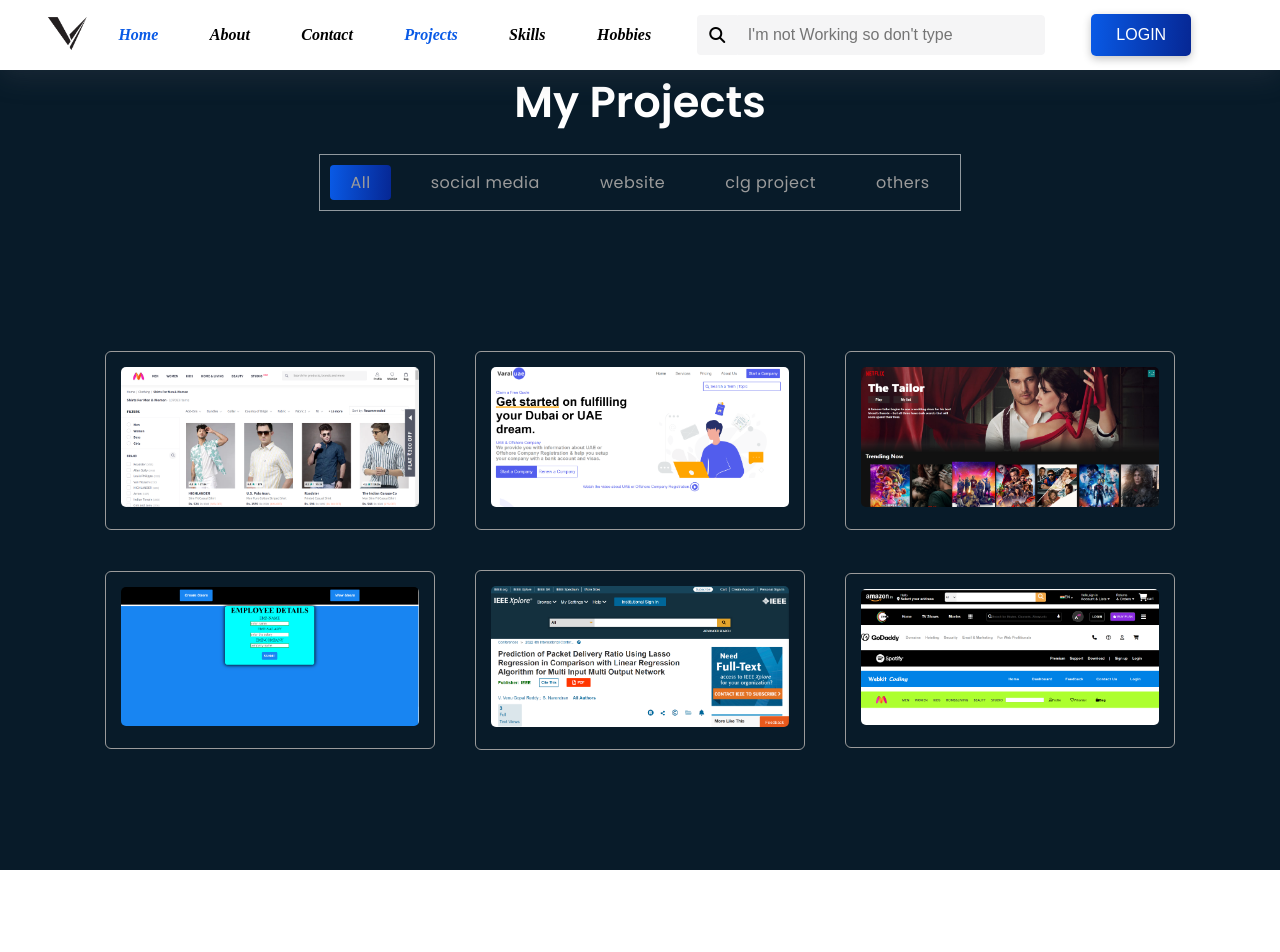
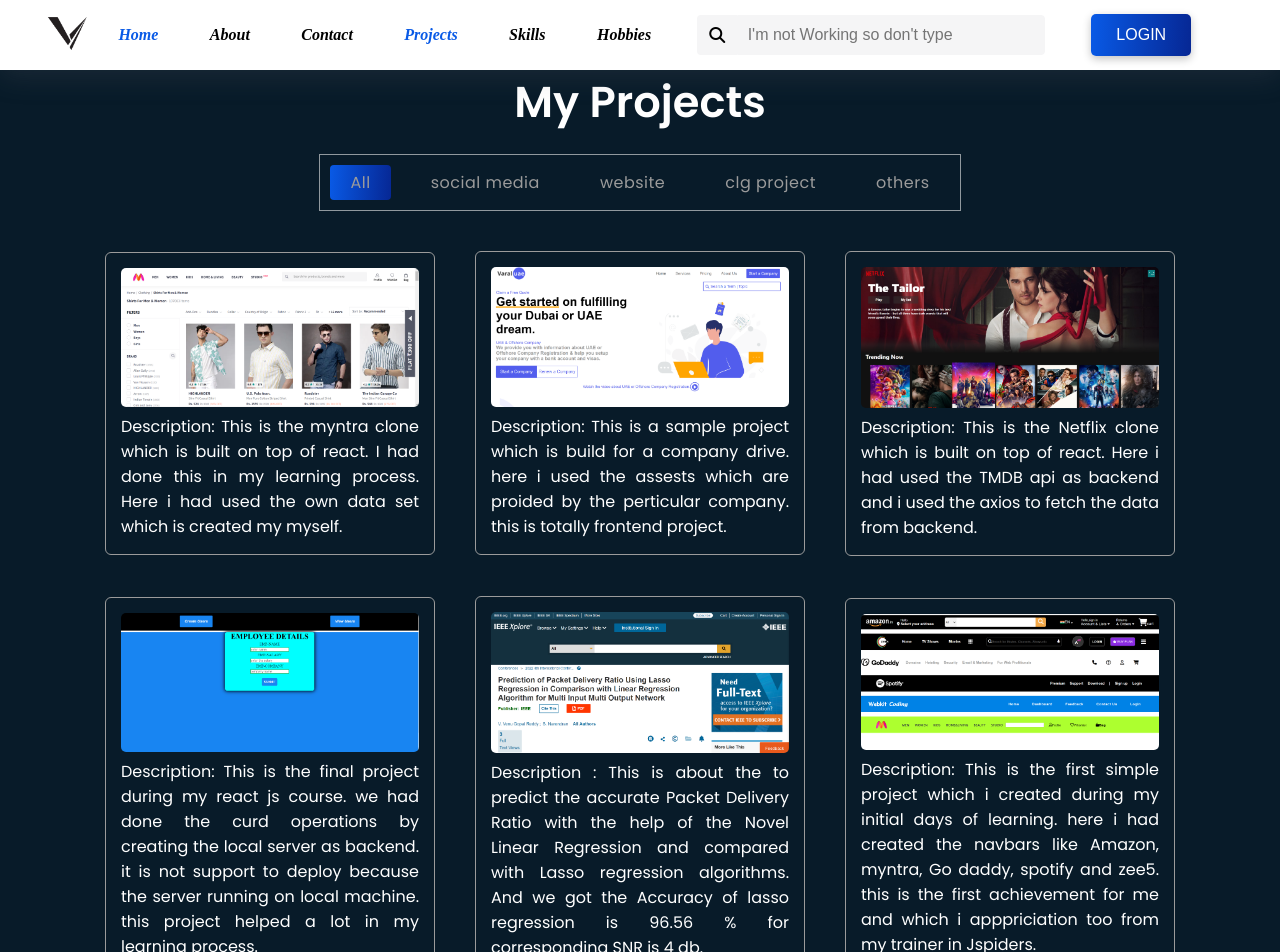
Before and after one commit to venu123143/reactfrontend, a React (Create React App) app: page /projects in a window 1280 px wide. Shown: the top 952 px of the page. Before the commit the page ends 870 px from the top, so only its background shows below. Built offline with nearby package versions, Linux system fonts and the light colour scheme.

Commit message:
additional changes

```diff
--- a/src/Data/Projects.jsx
+++ b/src/Data/Projects.jsx
@@ -39,28 +39,56 @@
                     <li className="list" data-filter="journal">clg project</li>
                     <li className="list" data-filter="others">others</li>
                 </ul>
-               {/* images part */}
+                {/* images part */}
                 <div className="project-container">
                     <a href="https://brilliant-sherbet-d569d2.netlify.app/" rel="noreferrer" target="_blank" className="project-box ecommerce" data-lightbox="work">
                         <img src={myntra_sc} alt="img" />
+                        <section>
+                            <p>Description: This is the myntra clone which is built on top of react. I had done this in my learning process. Here i had
+                                used the own data set which is created my myself.  </p>
+                        </section>
                     </a>
                     <a href="https://soft-crostata-0fdacf.netlify.app/" rel="noreferrer" target="_blank" className="project-box ecommerce">
                         <img src={website} alt="img" />
+                        <section>
+                            <p>Description: This is a sample project which is build for a company drive. here i used the assests which are proided by the perticular company.
+                                this is totally frontend project.
+                            </p>
+                        </section>
                     </a>
                     <a href="https://netflix-clone-4932c.web.app/" rel="noreferrer" target="_blank" className="project-box ott">
                         <img src={netflex} alt="img" />
+                        <section>
+                            <p>Description: This is the Netflix clone which is built on top of react. Here i had used the TMDB api as backend and i used the
+                                axios to fetch the data from backend. </p>
+                        </section>
                     </a>
                     <a href="/" rel="noreferrer" target="_blank" className="project-box others">
                         <img src={crudOperations} alt="img" />
+                        <section>
+                            <p>Description: This is the final project during my react js course. we had done the curd operations by creating the local server as backend. it is not support to deploy
+                                because the server running on local machine. this project helped a lot in my learning process.
+                            </p>
+                        </section>
                     </a>
                     <a href="https://ieeexplore.ieee.org/document/10074219" rel="noreferrer" target="_blank" className="project-box journal">
                         <img src={journal} alt="img" />
+                        <section>
+                            <p>Description : This is about the to predict the accurate Packet Delivery Ratio with the help of the Novel Linear Regression and compared with Lasso regression algorithms.
+                                And we got the Accuracy of lasso regression is 96.56 % for corresponding SNR is 4 db.  </p>
+                        </section>
                     </a>
                     <a href="/" rel="noreferrer" target="_blank" className="project-box others">
                         <img src={navbars} alt="img" />
+                        <section>
+                            <p>Description: This is the first simple project which i created during my initial days of learning. here i had created the navbars like Amazon, myntra, Go daddy, spotify and zee5.
+                                this is the first achievement for me and which i apppriciation too from my trainer in Jspiders.
+                            </p>
+                        </section>
                     </a>
                 </div>
             </section>
+
         </>
     )
 }
--- a/src/Data/about.css
+++ b/src/Data/about.css
@@ -204,6 +204,7 @@
     }
     .about-left {
         width: 100vw;
+        height: 50vh;
         text-align: center;
     }
     .about-left img{
--- a/src/Data/letstalk.css
+++ b/src/Data/letstalk.css
@@ -20,6 +20,7 @@
     margin-bottom: 20px;
 }
 .filters{
+    margin: 0 100px;
     display: flex;
     justify-content: space-around;
     align-items: center;
@@ -27,8 +28,10 @@
 .msgdata {
     display: grid;
     grid-template-columns: repeat(3, 1fr);
+    /* grid-auto-flow: column; */
     grid-gap: 1rem;
     padding: 1rem 80px;
+    flex-wrap: wrap;
 }
 
 .message {
@@ -37,7 +40,8 @@
     padding: 1rem;
     font-size: .91rem;
     font-weight: normal;
-    width: 33.33%px;
+    display: grid;
+    min-width: 33.33%;
     min-height: 100%;
     cursor: pointer;
     border-radius: 10px;
@@ -173,6 +177,9 @@
 }
 
 @media screen and (max-width:950px) {
+    .filters{
+        margin: 0 40px;
+    }
     .msgdata {
         grid-template-columns: repeat(2, 1fr);
         padding: 2rem 50px;
--- a/src/Data/project.css
+++ b/src/Data/project.css
@@ -67,11 +67,17 @@
 }
 .project-container{
     display: flex;
+    /* grid-template-columns: repeat(3,1fr); */
     justify-content: center;
     align-items: center;
     flex-wrap: wrap;
     max-width: 1200;
     margin: auto;
+}
+.project-container p{
+    color: white;
+    text-align: justify;
+    /* font-size: 1rem; */
 }
 .project-box{
     width: 330px;
@@ -95,7 +101,7 @@
     z-index: -1;
     height: 100%;
     background: linear-gradient(93.87deg,#095ae6,#062794);
-    transition: 0.5s;
+    transition: 1s;
 }
 .project-box:hover::before{
     width: 100%;
```
